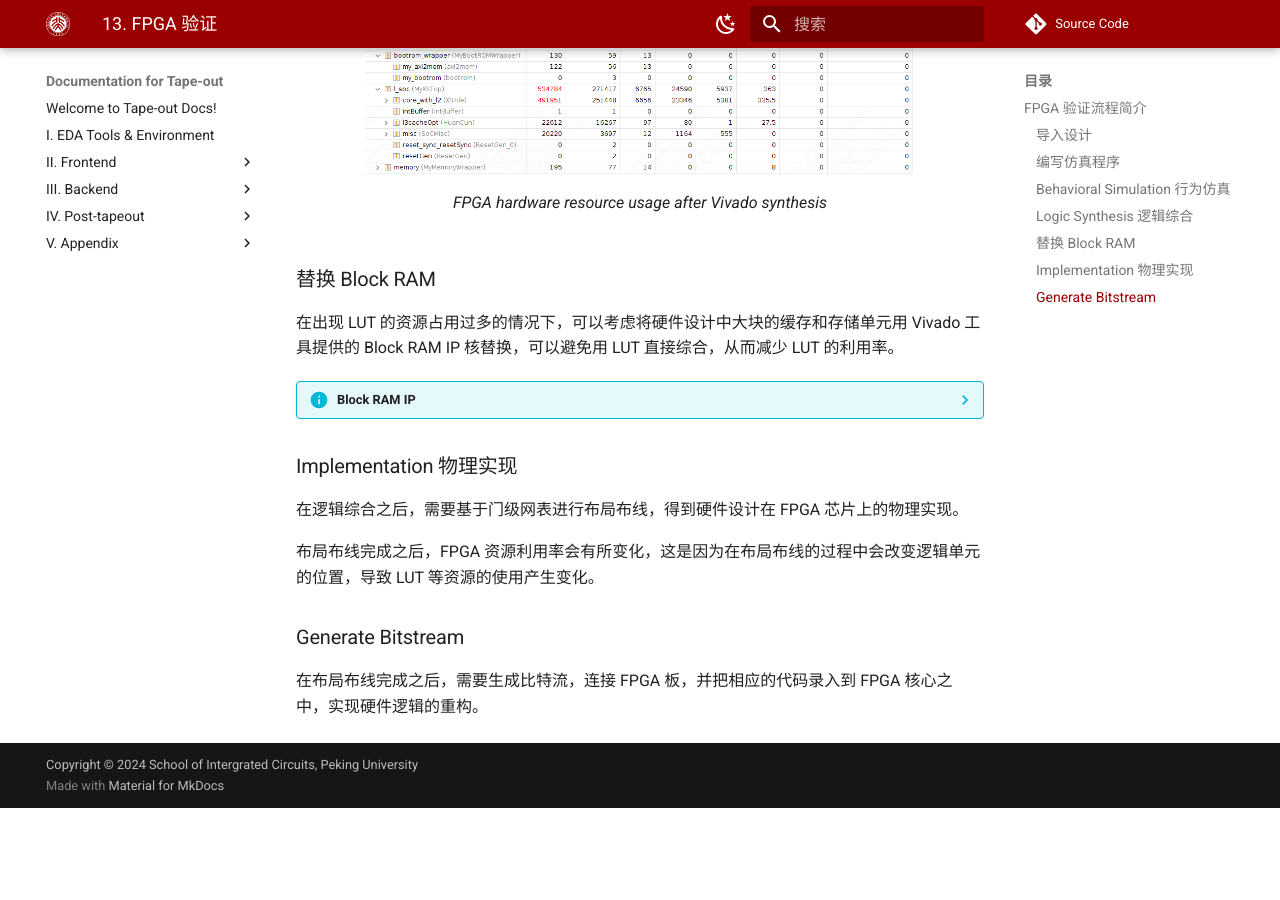
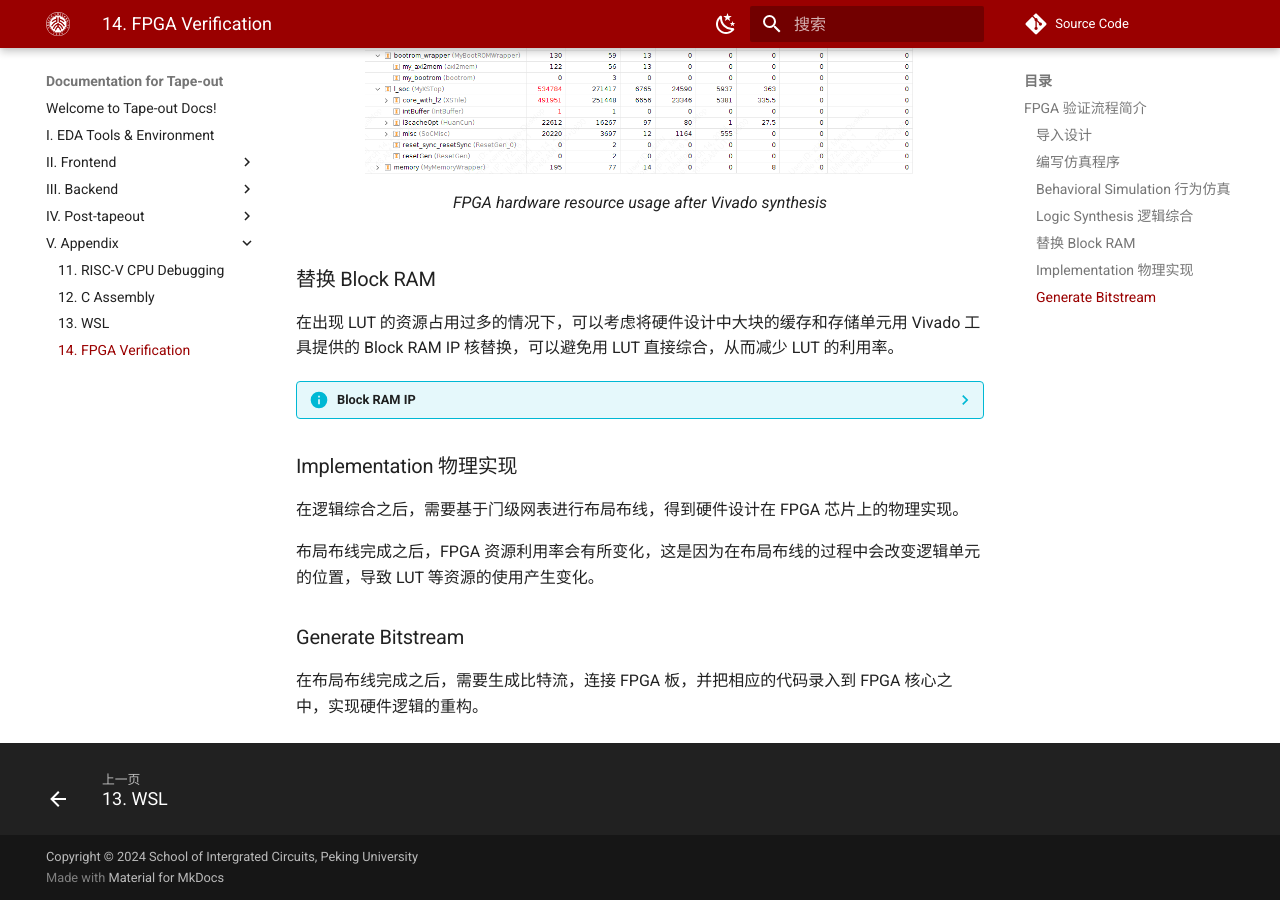
Before and after one commit to pku-pacific-lab-team/Tape-out_template_doc, an MkDocs documentation site: the page built from docs/14_FPGA_verification.md, in a window 1280 px wide and 900 px high, scrolled down 2236 px. Built offline with MkDocs 1.6.1 and Material for MkDocs 9.7.7, drawn with Linux system fonts in a browser that asks for light colours; some web fonts are replaced; comment, search, counter and statistics services are not loaded; before the commit the page ends 3044 px from its top, so only the background shows below that.

Commit message:
fix 14_FPGA_verification index

```diff
--- a/mkdocs.yml
+++ b/mkdocs.yml
@@ -85,3 +85,4 @@ nav:
     - 11. RISC-V CPU Debugging: 11_cpu_debug.md
     - 12. C Assembly: 12_assembly.md
     - 13. WSL: 13_wsl.md
+    - 14. FPGA Verification: 14_FPGA_verification.md
```
